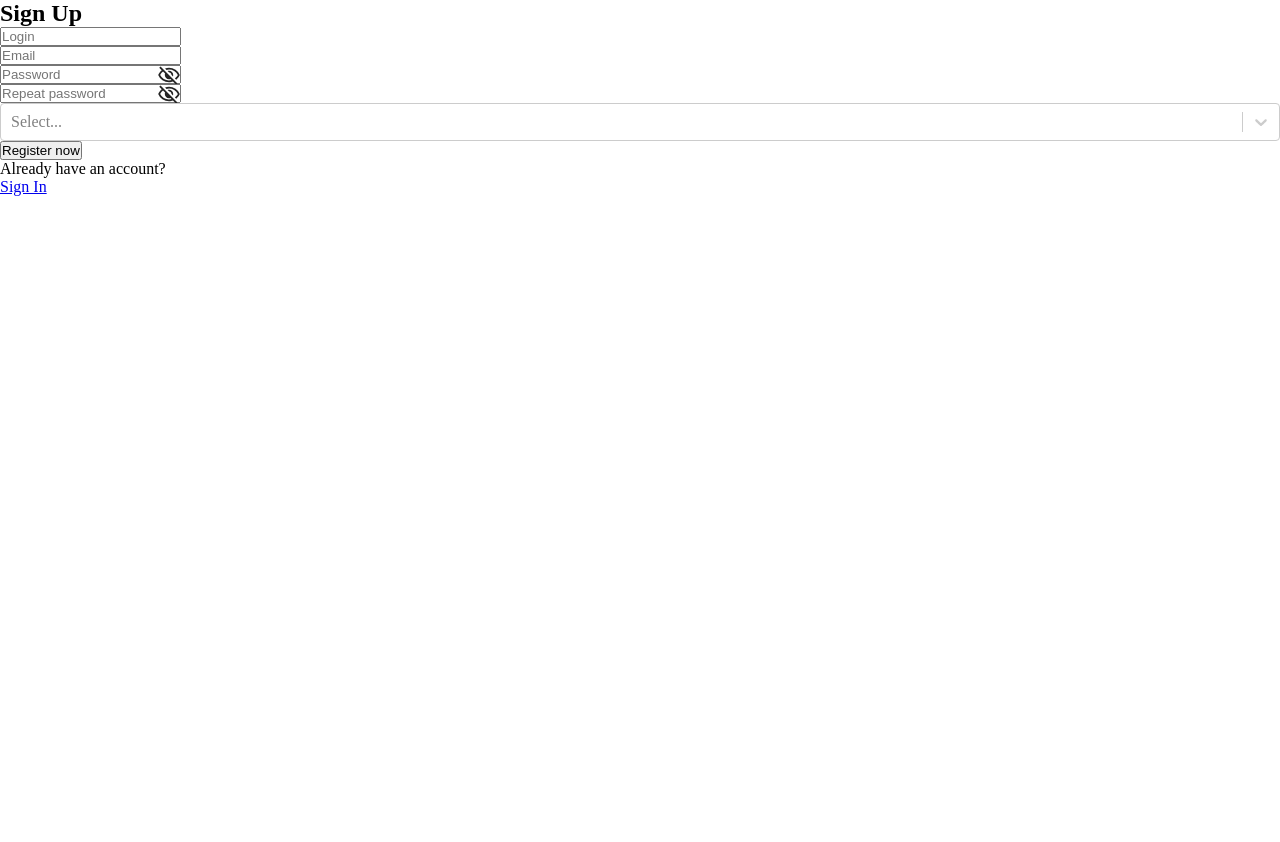
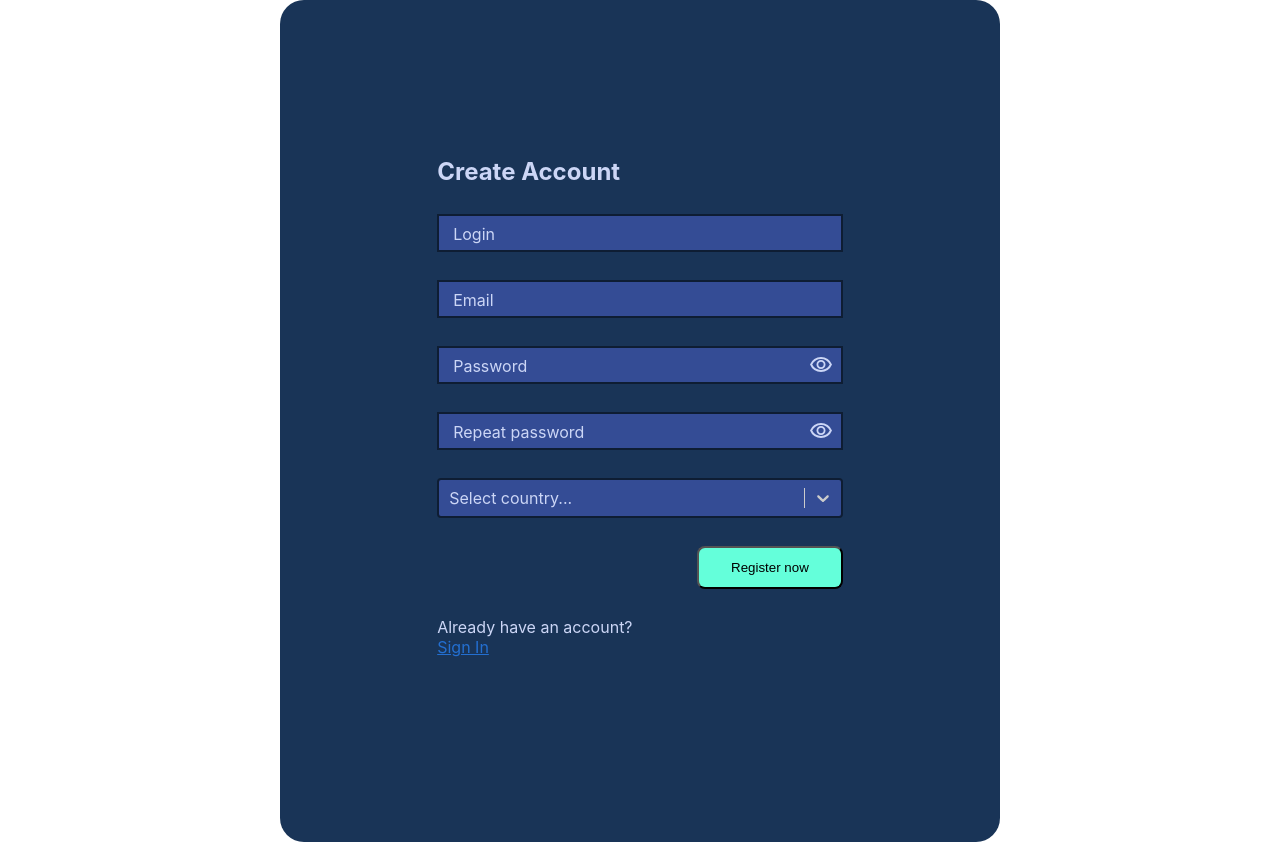
Before and after one commit to Eug4n4/chrono, a React (Vite) app in the folder frontend/: page /register in a window 1280 px wide. Before the commit the page ends 800 px from the top, so only its background shows below. Built offline with nearby package versions, Linux system fonts and the light colour scheme; no server answers; what countries-list would draw is missing.

Commit message:
country selector stylings, register page styles. Fix svg eyes on password input

```diff
--- a/frontend/src/components/forms/RegisterForm.jsx
+++ b/frontend/src/components/forms/RegisterForm.jsx
@@ -3,6 +3,7 @@ import { Link } from "react-router-dom";
 import PasswordInput from "../inputs/PasswordInput";
 import Input from "../inputs/Input";
 import CountrySelector from "../selectors/CountrySelector";
+import r from "./register.form.module.css";
 
 function RegisterForm({ onSubmit, submitting }) {
     const [login, setLogin] = useState("");
@@ -50,75 +51,99 @@ function RegisterForm({ onSubmit, submitting }) {
     }
 
     return (
-        <form id="register_form" onSubmit={handleSubmit}>
-            <h2>Sign Up</h2>
-            <div>
+        <div className={r.register_container}>
+            <div className={r.register_card}>
+                <form id={r.register_form} onSubmit={handleSubmit}>
+                    <div className={r.wrapper}>
+                        <h2>Create Account</h2>
+                    </div>
+                    <div className={r.wrapper}>
                         <Input
                             type="text"
                             name="login"
                             id="login"
-                    placeholder="Login"
+                            placeholder=""
                             onChange={(e) => setLogin(e.target.value)}
                             required
                         />
+                        <label htmlFor="login">Login</label>
                         {errors.login && <p>{errors.login}</p>}
                     </div>
 
-            <div>
+                    <div className={r.wrapper}>
                         <Input
                             type="email"
                             name="email"
                             id="email"
-                    placeholder="Email"
+                            placeholder=""
                             onChange={(e) => setEmail(e.target.value)}
                             required
                         />
+                        <label htmlFor="email">Email</label>
+
                         {errors.email && <p>{errors.email}</p>}
                     </div>
 
-            <div>
+                    <div className={r.wrapper}>
                         <PasswordInput
                             name="password"
-                    id="password"
-                    placeholder="Password"
+                            id={r.password}
+                            placeholder=""
                             onChange={(e) => setPassword(e.target.value)}
                             required
                         />
+                        <label htmlFor={r.password}>Password</label>
+
                         {errors.password && <p>{errors.password}</p>}
                     </div>
 
-            <div>
+                    <div className={r.wrapper}>
                         <PasswordInput
                             name="repeat_password"
-                    id="repeat_password"
-                    placeholder="Repeat password"
+                            id={r.repeat_password}
+                            placeholder=""
                             onChange={(e) => setRepeatPassword(e.target.value)}
                             required
                         />
+                        <label htmlFor={r.repeat_password}>
+                            Repeat password
+                        </label>
+
                         {errors.password && <p>{errors.password}</p>}
                     </div>
-
+                    <div className={r.wrapper}>
                         <div>
                             <CountrySelector
                                 onChange={(country) =>
                                     setSelectedCountryCode(country.value)
                                 }
+                                classNamePrefix={r.react_select}
                             />
                             {errors.countryCode && <p>{errors.countryCode}</p>}
                         </div>
+                    </div>
 
-            <button type="submit" id="submit_register" disabled={submitting}>
+                    <div className={r.wrapper}>
+                        <button
+                            type="submit"
+                            className={r.submit_register}
+                            disabled={submitting}
+                        >
                             {submitting ? "Submitting..." : "Register now"}
                         </button>
-
-            <div id="to_login">
+                    </div>
+                    <div className={r.wrapper}>
+                        <div className={r.to_login}>
                             <p>
                                 Already have an account?
                                 <br />
                                 <Link to={"/login"}>Sign In</Link>
                             </p>
                         </div>
+                    </div>
                 </form>
+            </div>
+        </div>
     );
 }
 
--- /dev/null
+++ b/frontend/src/components/forms/register.form.module.css
@@ -0,0 +1,70 @@
+.register_container {
+    background-color: var(--surface-color);
+    max-width: 720px;
+    border-radius: 24px;
+    margin: auto;
+    color: var(--text-main);
+    font-family: var(--font-family);
+
+}
+.register_card {
+    padding: calc(1% + 150px)
+}
+
+.wrapper {
+    display: flex;
+    position: relative;
+    flex-direction: column;
+    margin-bottom: 28px;
+}
+
+.wrapper > input, input#password, input#repeat_password {
+    min-height: 38px;
+    background-color: var(--chambray);
+    padding: 0.5rem;
+    border: 2px solid var(--border-color);
+    outline: none;
+    color: var(--text-main);
+}
+
+.wrapper > input:focus ~ label,
+.wrapper > input:not(:placeholder-shown) ~ label,
+.wrapper div:has(input:focus) ~ label,
+.wrapper div:has(input:not(:placeholder-shown)) ~ label {
+    top: -0.5rem;
+    left: 0.8rem;
+    font-size: 0.8rem;
+}
+
+.wrapper > label {
+    position: absolute;
+    left: 1rem;
+    top: 0.6rem;
+    cursor: text;
+    transition: top 200ms ease-in,left 200ms ease-in, font-size 200ms ease-in;
+}
+
+.wrapper > div {
+    width: 100%;
+}
+input#password, input#repeat_password {
+    width: 100%;
+}
+
+#register_form {
+    display: flex;
+    flex-direction: column;
+}
+
+.to_login a {
+    color: var(--mariner);
+}
+
+.submit_register {
+    display: block;
+    margin-left: auto;
+    padding: 0.75rem 2rem;
+    border-radius: 8px;
+    background-color: var(--accent-primary);
+    cursor: pointer;
+}
--- a/frontend/src/components/inputs/PasswordInput.jsx
+++ b/frontend/src/components/inputs/PasswordInput.jsx
@@ -14,10 +14,10 @@ function PasswordInput({ onChange, ...rest }) {
                         height="24px"
                         viewBox="0 -960 960 960"
                         width="24px"
-                        fill="#242424"
+                        fill="#ccd6f6"
                         onClick={() => setHidePassword(!hidePassword)}
                     >
-                        <path d="m637-425-62-62q4-38-23-65.5T487-576l-62-62q13-5 27-7.5t28-2.5q70 0 119 49t49 119q0 14-2.5 28t-8.5 27Zm133 133-52-52q36-28 65.5-61.5T833-480q-49-101-144.5-158.5T480-696q-26 0-51 3t-49 10l-58-58q38-15 77.5-21t80.5-6q143 0 261.5 77.5T912-480q-22 57-58.5 103.5T770-292Zm-2 202L638-220q-38 14-77.5 21t-80.5 7q-143 0-261.5-77.5T48-480q22-57 58-104t84-85L90-769l51-51 678 679-51 51ZM241-617q-35 28-65 61.5T127-480q49 101 144.5 158.5T480-264q26 0 51-3.5t50-9.5l-45-45q-14 5-28 7.5t-28 2.5q-70 0-119-49t-49-119q0-14 3.5-28t6.5-28l-81-81Zm287 89Zm-96 96Z" />
+                        <path d="M480-320q75 0 127.5-52.5T660-500q0-75-52.5-127.5T480-680q-75 0-127.5 52.5T300-500q0 75 52.5 127.5T480-320Zm0-72q-45 0-76.5-31.5T372-500q0-45 31.5-76.5T480-608q45 0 76.5 31.5T588-500q0 45-31.5 76.5T480-392Zm0 192q-146 0-266-81.5T40-500q54-137 174-218.5T480-800q146 0 266 81.5T920-500q-54 137-174 218.5T480-200Zm0-300Zm0 220q113 0 207.5-59.5T832-500q-50-101-144.5-160.5T480-720q-113 0-207.5 59.5T128-500q50 101 144.5 160.5T480-280Z" />
                     </svg>
                 ) : (
                     <svg
@@ -25,10 +25,10 @@ function PasswordInput({ onChange, ...rest }) {
                         height="24px"
                         viewBox="0 -960 960 960"
                         width="24px"
-                        fill="#242424"
+                        fill="#ccd6f6"
                         onClick={() => setHidePassword(!hidePassword)}
                     >
-                        <path d="M480-312q70 0 119-49t49-119q0-70-49-119t-119-49q-70 0-119 49t-49 119q0 70 49 119t119 49Zm0-72q-40 0-68-28t-28-68q0-40 28-68t68-28q40 0 68 28t28 68q0 40-28 68t-68 28Zm0 192q-142.6 0-259.8-78.5Q103-349 48-480q55-131 172.2-209.5Q337.4-768 480-768q142.6 0 259.8 78.5Q857-611 912-480q-55 131-172.2 209.5Q622.6-192 480-192Zm0-288Zm0 216q112 0 207-58t146-158q-51-100-146-158t-207-58q-112 0-207 58T127-480q51 100 146 158t207 58Z" />
+                        <path d="m644-428-58-58q9-47-27-88t-93-32l-58-58q17-8 34.5-12t37.5-4q75 0 127.5 52.5T660-500q0 20-4 37.5T644-428Zm128 126-58-56q38-29 67.5-63.5T832-500q-50-101-143.5-160.5T480-720q-29 0-57 4t-55 12l-62-62q41-17 84-25.5t90-8.5q151 0 269 83.5T920-500q-23 59-60.5 109.5T772-302Zm20 246L624-222q-35 11-70.5 16.5T480-200q-151 0-269-83.5T40-500q21-53 53-98.5t73-81.5L56-792l56-56 736 736-56 56ZM222-624q-29 26-53 57t-41 67q50 101 143.5 160.5T480-280q20 0 39-2.5t39-5.5l-36-38q-11 3-21 4.5t-21 1.5q-75 0-127.5-52.5T300-500q0-11 1.5-21t4.5-21l-84-82Zm319 93Zm-151 75Z" />
                     </svg>
                 )}
             </>
--- a/frontend/src/components/inputs/input.module.css
+++ b/frontend/src/components/inputs/input.module.css
@@ -6,7 +6,7 @@
 
 .password_input svg {
     position: absolute;
-    right: 0;
+    right: 10px;
     top: 50%;
     transform: translateY(-50%);
     cursor: pointer;
--- a/frontend/src/components/selectors/CountrySelector.jsx
+++ b/frontend/src/components/selectors/CountrySelector.jsx
@@ -1,5 +1,30 @@
 import { useSelector } from "react-redux";
 import Select from "react-select";
+
+const colorStyles = {
+    control: (styles) => ({
+        ...styles,
+        background: "#344c95",
+        border: "2px solid #0e1d33",
+    }),
+    menuList: (styles) => ({
+        ...styles,
+        backgroundColor: "#344c95",
+    }),
+    singleValue: (styles) => ({
+        ...styles,
+        color: "#ccd6f6",
+    }),
+    placeholder: (styles) => ({
+        ...styles,
+        color: "#ccd6f6",
+    }),
+    option: (styles, state) => ({
+        ...styles,
+        backgroundColor: state.isFocused ? "#236fd1" : "#344c95",
+    }),
+};
+
 /**
  *
  * @param {Object} props
@@ -9,7 +34,13 @@ import Select from "react-select";
 function CountrySelector({ onChange }) {
     const { countries } = useSelector((state) => state.countriesList);
     return (
-        <Select defaultValue={null} onChange={onChange} options={countries} />
+        <Select
+            defaultValue={null}
+            onChange={onChange}
+            options={countries}
+            styles={colorStyles}
+            placeholder="Select country..."
+        />
     );
 }
 
```
Lines whose indentation alone changed are shown as unchanged.
